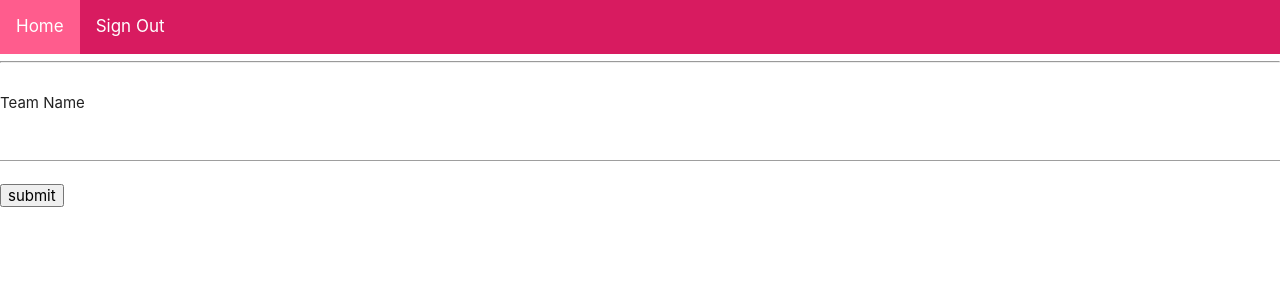
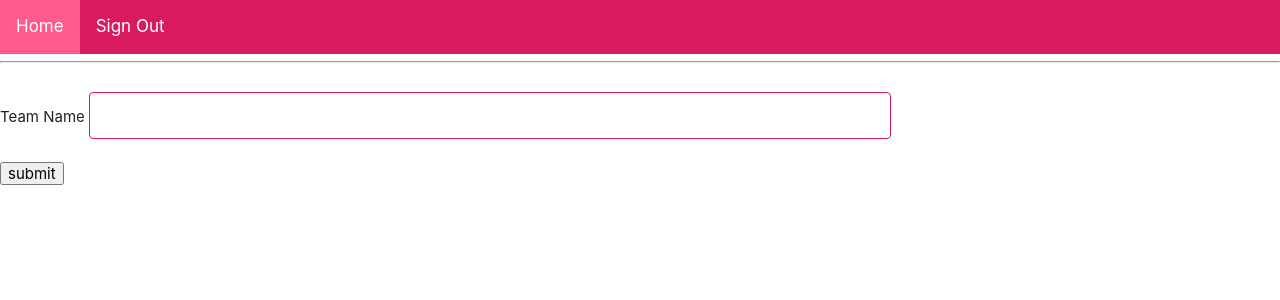
Before and after one commit to xntur/koan, a Python web app: template app/templates/login.html in a window 1280 px wide. Shown: the top 300 px of the page. Run offline with Jinja, Linux system fonts and the light colour scheme; the template is opened without the code that fills it, so the values that code supplies are empty.

Commit message:
stlye ntis

```diff
--- a/app/static/style.css
+++ b/app/static/style.css
@@ -28,3 +28,11 @@
 a {
     color: #d81b60;
 }
+
+input[type=text]:not(.browser-default) {
+  border: 1px solid #d81b60;
+  border-radius: 4px;
+  max-width: 800px;
+  min-width: 100px;
+  resize: vertical;
+}
--- a/app/templates/question.html
+++ b/app/templates/question.html
@@ -5,7 +5,11 @@
   <div>
     <h2> {{ question.name }}</h2>
     <span>
-      {{ question.question }}
+      <b> Points: </b> {{ question.points }} <br><br>
+	  <span style="width:1000px; word-wrap:break-word; display:inline-block;">
+	    {{ question.question }}
+	  </span>
+
     </span>
     <br><br>
     {% if question.guess %}
```
